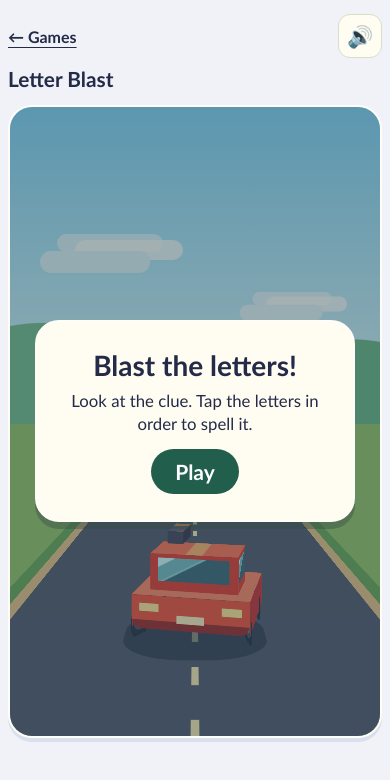
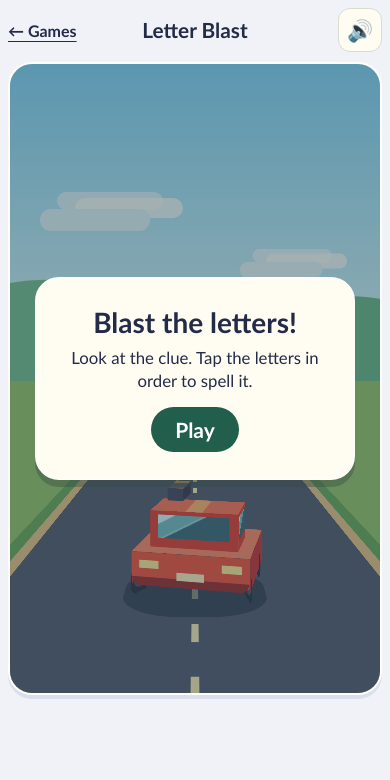
Before and after one commit to Gleek/kids-learn, a plain HTML site: page letter-blast-game.html in a window 390 px wide. Drawn offline with Linux system fonts and the light colour scheme.

Commit message:
Fit Letter Blast to phone screens

```diff
--- a/letter-blast-game.html
+++ b/letter-blast-game.html
@@ -7,41 +7,31 @@
 <link rel="stylesheet" href="shared/styles.css">
 <style>
   * { box-sizing: border-box; }
-  body {
+  body.themed-game {
+    --frame-padding: 14px;
     display: block;
     min-height: 100svh;
     margin: 0;
-    padding: 20px 12px;
-    background: #eef5e3;
-    color: #263b35;
-    font-family: system-ui, sans-serif;
+    padding: var(--frame-padding) 12px;
   }
   main { max-width: 880px; margin: auto; }
-  header {
-    display: flex;
-    justify-content: space-between;
-    align-items: center;
-    gap: 12px;
-    margin-bottom: 12px;
+  main > .game-topbar {
+    grid-template-columns: 1fr auto 1fr;
+    gap: 8px;
+    margin: 0 0 10px;
   }
-  h1 { margin: 0; font-size: clamp(25px, 5vw, 38px); color: #23483a; }
-  nav { display: flex; align-items: center; gap: 6px; }
-  nav a, #voice-toggle {
+  main > .game-topbar h1 { grid-area: 1 / 2; text-align: center; }
+  .game-back { display: flex; align-items: center; min-height: 44px; }
+  #voice-toggle {
     display: grid;
     place-items: center;
+    width: 44px;
     min-height: 44px;
     color: inherit;
     background: #fffcf1;
-    padding: 0 12px;
+    padding: 0;
     border: 1px solid #d7dfcb;
     border-radius: 12px;
-    text-decoration: none;
-    font-weight: 750;
-    font-size: 14px;
-  }
-  #voice-toggle {
-    width: 44px;
-    padding: 0;
     font-size: 21px;
     cursor: pointer;
   }
@@ -372,22 +362,36 @@
   #final-stars { font-size: 24px; color: #735931; }
   #reward-overlay, #reward-emoji { z-index: 5; }
   #reward-emoji { top: 22%; }
-  @media (max-width: 480px) {
-    .world { --scene-scale: .78; }
-    body { padding: 12px 8px; }
-    nav a { padding-inline: 8px; }
+  @media (max-width: 550px), (orientation: landscape) and (max-height: 500px) {
+    body.themed-game { --frame-padding: 8px; padding-inline: 8px; }
+    main {
+      display: grid;
+      grid-template-rows: auto minmax(0, 1fr);
+      height: calc(100svh - 2 * var(--frame-padding));
+    }
+    #stage { height: min(100%, clamp(464px, 75svh, 700px)); }
   }
+  @media (max-width: 480px) { .world { --scene-scale: .78; } }
   @media (min-width: 690px) { .world { --scene-scale: 1.22; } }
+  @media (orientation: portrait) and (max-height: 540px) {
+    #clue { top: 8px; gap: 3px; padding-block: 4px 6px; }
+    #picture { font-size: 40px; }
+    .letter { height: 25px; }
+  }
   @media (orientation: landscape) and (max-height: 500px) {
-    body { padding: 8px; }
-    header { margin-bottom: 8px; }
-    #stage { height: calc(100svh - 72px); }
+    #stage { height: 100%; }
     .world { --scene-scale: .69; }
     #clue { left: 10px; transform: none; padding: 6px 8px; }
     #picture { font-size: 40px; }
     #spelling { gap: 3px; }
     .letter { width: 20px; height: 24px; font-size: 16px; }
     #stars { font-size: 14px; }
+  }
+  @media (orientation: landscape) and (max-height: 330px) {
+    .scene-screen { padding: 8px; }
+    .screen-card { padding: 12px 16px; }
+    .screen-card h2 { font-size: 23px; }
+    main #stage .screen-card p { margin: 4px 0 8px; }
   }
   @keyframes rewardFade {
     from, 80% { opacity: 1; transform: translate(-50%, -50%); }
```
